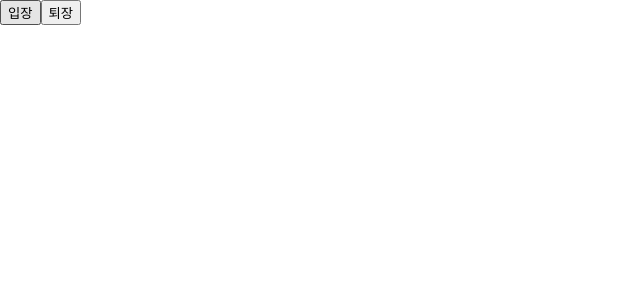
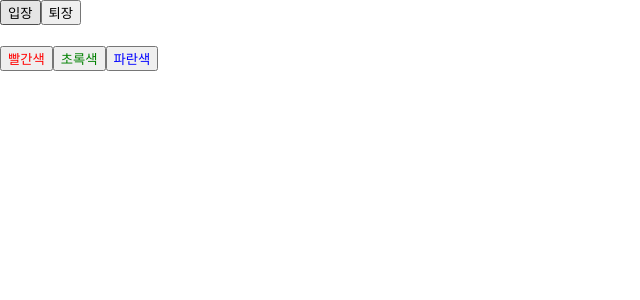
Before and after one commit to jjunnnys/hello-react, a React (Create React App) app: page / in a window 1280 px wide. Shown: the top 300 px of the page, without its empty margins (0-640 px from the left). Built offline with nearby package versions, Linux system fonts and the light colour scheme.

Commit message:
Modify '한 컴포넌트에서 sueState 여러 번 사용하기'

```diff
--- a/src/Say.js
+++ b/src/Say.js
@@ -1,15 +1,41 @@
-import React, { useState } from "react";
+import React, { useState } from 'react';
 
 const Say = () => {
-  const [message, setMessage] = useState("");
-  const onClickEnter = () => setMessage("안녕하세요.");
-  const onClickLeave = () => setMessage("안녕히 가세요.");
+  const [message, setMessage] = useState('');
+  const onClickEnter = () => setMessage('안녕하세요.');
+  const onClickLeave = () => setMessage('안녕히 가세요.');
+
+  const [color, setColor] = useState('');
 
   return (
     <div>
       <button onClick={onClickEnter}>입장</button>
       <button onClick={onClickLeave}>퇴장</button>
-      <h1>{message}</h1>
+      <h1 style={{ color }}>{message}</h1>
+      <button
+        style={{ color: 'red' }}
+        onClick={() => {
+          setColor('red');
+        }}
+      >
+        빨간색
+      </button>
+      <button
+        style={{ color: 'green' }}
+        onClick={() => {
+          setColor('green');
+        }}
+      >
+        초록색
+      </button>
+      <button
+        style={{ color: 'blue' }}
+        onClick={() => {
+          setColor('blue');
+        }}
+      >
+        파란색
+      </button>
     </div>
   );
 };
```
Also changed, not shown: 1 other file (tests, documents, lock files or other folders).
